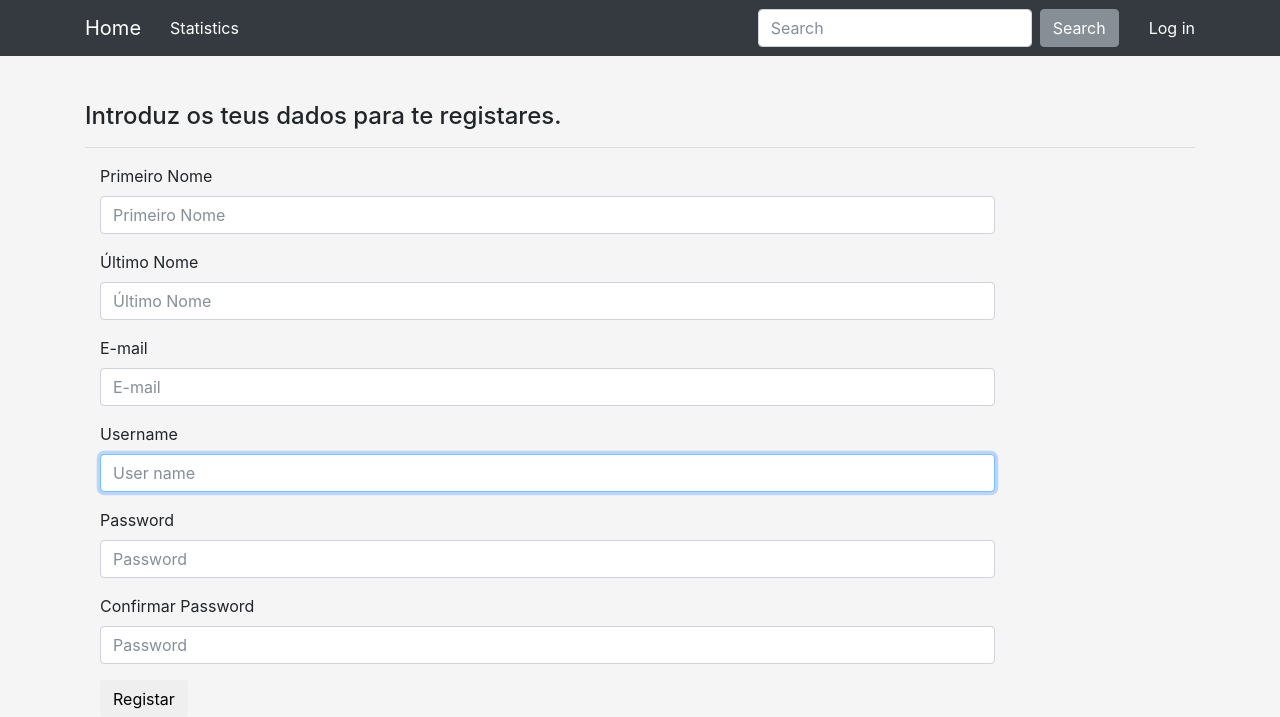
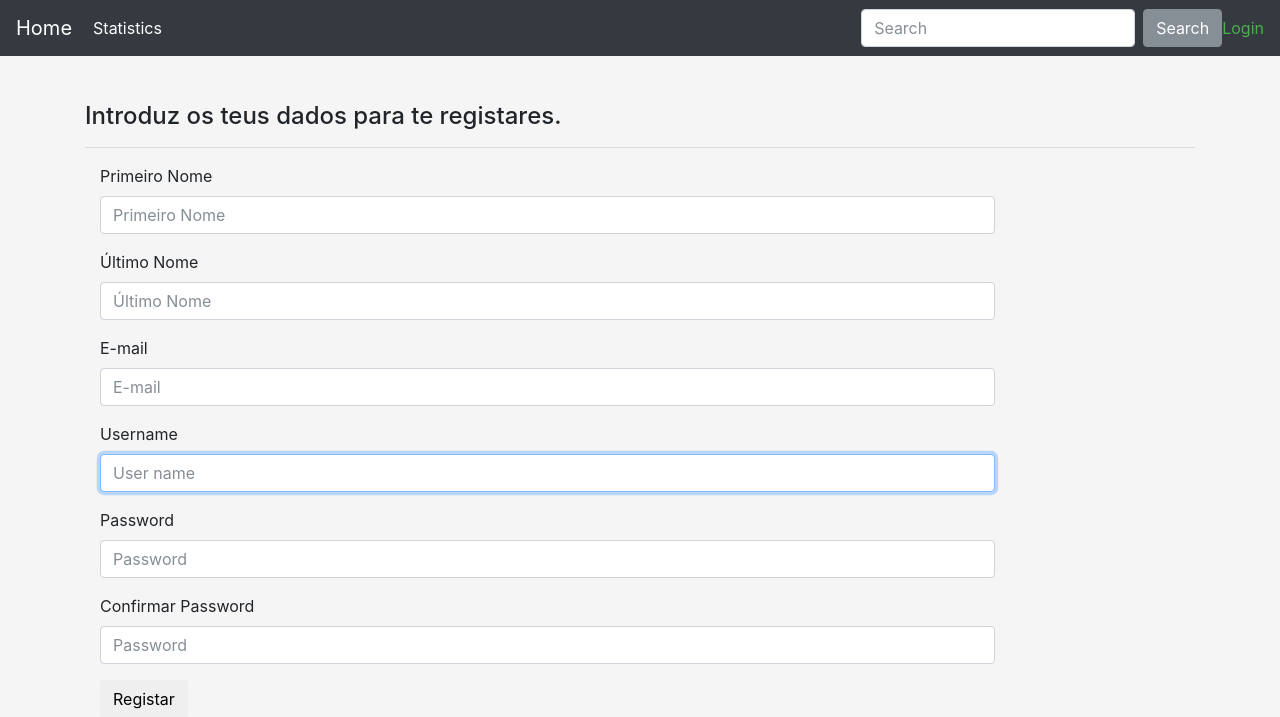
Before and after one commit to cristianasc/EDC, a Django app: page /register in a window 1280 px wide. Shown: the top 717 px of the page. Run offline with Django 3.2, Linux system fonts and the light colour scheme; some libraries are stand-ins or nearby versions.

Commit message:
HTML + CSS fixes

```diff
--- a/project2/app/templates/app/layout.html
+++ b/project2/app/templates/app/layout.html
@@ -5,7 +5,9 @@
 <!-- Required meta tags -->
     <meta charset="utf-8">
     <meta name="viewport" content="width=device-width, initial-scale=1, shrink-to-fit=no">
-    <title>{{ title }} Jornal Online Universidade de Aveiro</title>
+    <title>Spotify</title>
+    <link rel="icon" type="image/x-icon" href="{% static 'app/images/spotify.ico' %}" />
+    <link rel="shortcut icon" type="image/x-icon" href="{% static 'app/images/spotify.ico' %}" />
     <link rel="stylesheet" type="text/css" href="{% static 'app/content/site.css' %}" />
     <link rel="stylesheet" href="https://cdnjs.cloudflare.com/ajax/libs/font-awesome/4.7.0/css/font-awesome.min.css">
     <link rel="stylesheet" href="https://maxcdn.bootstrapcdn.com/bootstrap/4.0.0-beta.2/css/bootstrap.min.css" integrity="sha384-PsH8R72JQ3SOdhVi3uxftmaW6Vc51MKb0q5P2rRUpPvrszuE4W1povHYgTpBfshb" crossorigin="anonymous">
@@ -17,12 +19,8 @@
 
 <body style="background-color: whitesmoke">
 
-
-
-    <nav class="navbar navbar-expand-lg navbar-dark bg-dark fixed-top">
-        <div class="container">
+    <nav class="navbar navbar-toggleable-md navbar-dark bg-dark fixed-top">
       <a style="padding-right: 5px" href="{% url 'home' %}" class="navbar-brand">Home</a>
-            <div class="collapse navbar-collapse" id="navb">
             <ul class="navbar-nav mr-auto">
               <li class="nav-item active">
                 <a class="nav-link" href="#">Statistics</a>
@@ -32,9 +30,7 @@
               <input class="form-control mr-sm-2" type="text" placeholder="Search">
               <button class="btn btn-secondary my-2 my-sm-0" type="button">Search</button>
             </form>
-              </div>
-            <a style="padding-left: 10px;">{% include 'app/loginpartial.html' %}</a>
-        </div>
+            {% include 'app/loginpartial.html' %}
     </nav>
 
 
--- a/project2/app/templates/app/loginpartial.html
+++ b/project2/app/templates/app/loginpartial.html
@@ -19,7 +19,7 @@
 {% else %}
 
 <ul class="nav navbar-nav navbar-right">
-    <li><a style="color: white" href="{% url 'login' %}">Log in</a></li>
+    <li><a style="background-color:transparent; color: #4cae4c ;font-size: initial" href="{% url 'login' %}">Login</a></li>
 </ul>
 
 {% endif %}
```
Also changed, not shown: project2/app/templates/app/index.html (+8 -8 lines), project2/app/static/app/images/nophoto.gif (added), project2/app/static/app/images/spotify.ico (added). Lines whose indentation alone changed are shown as unchanged.
